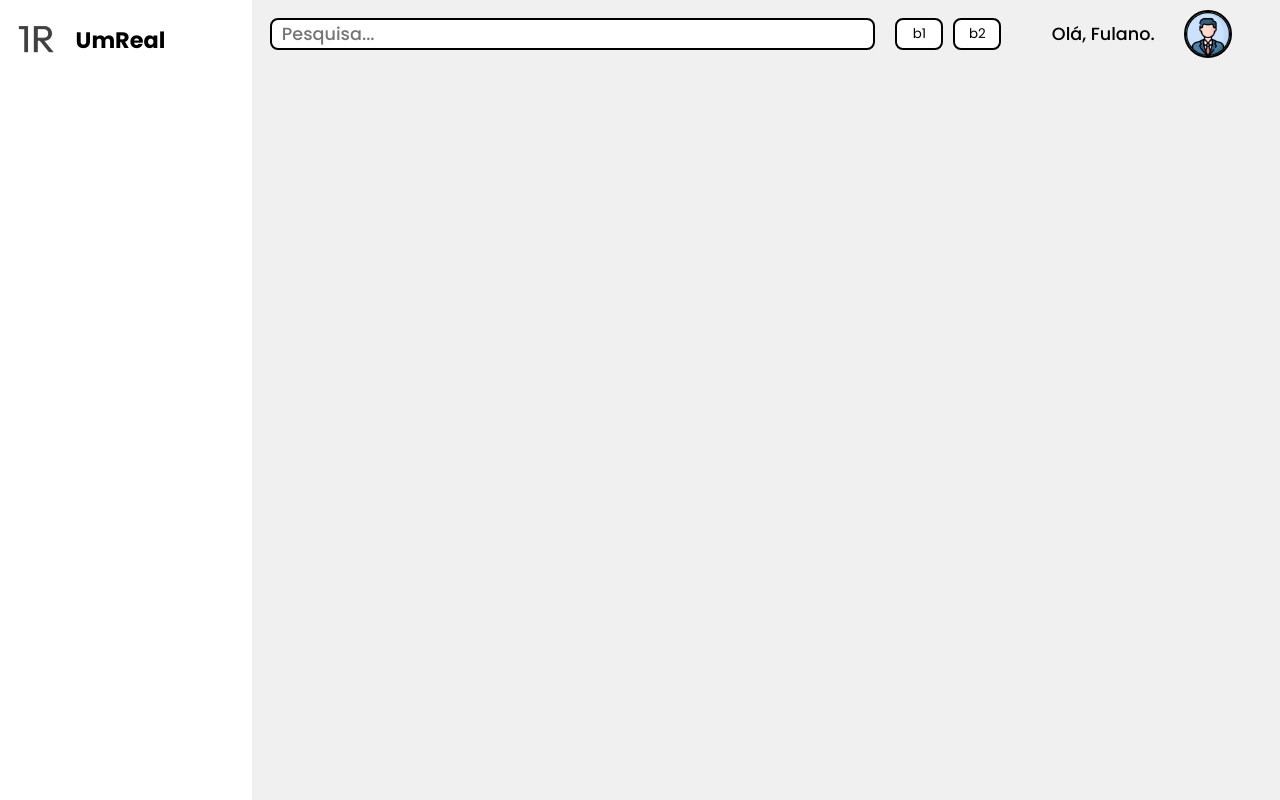
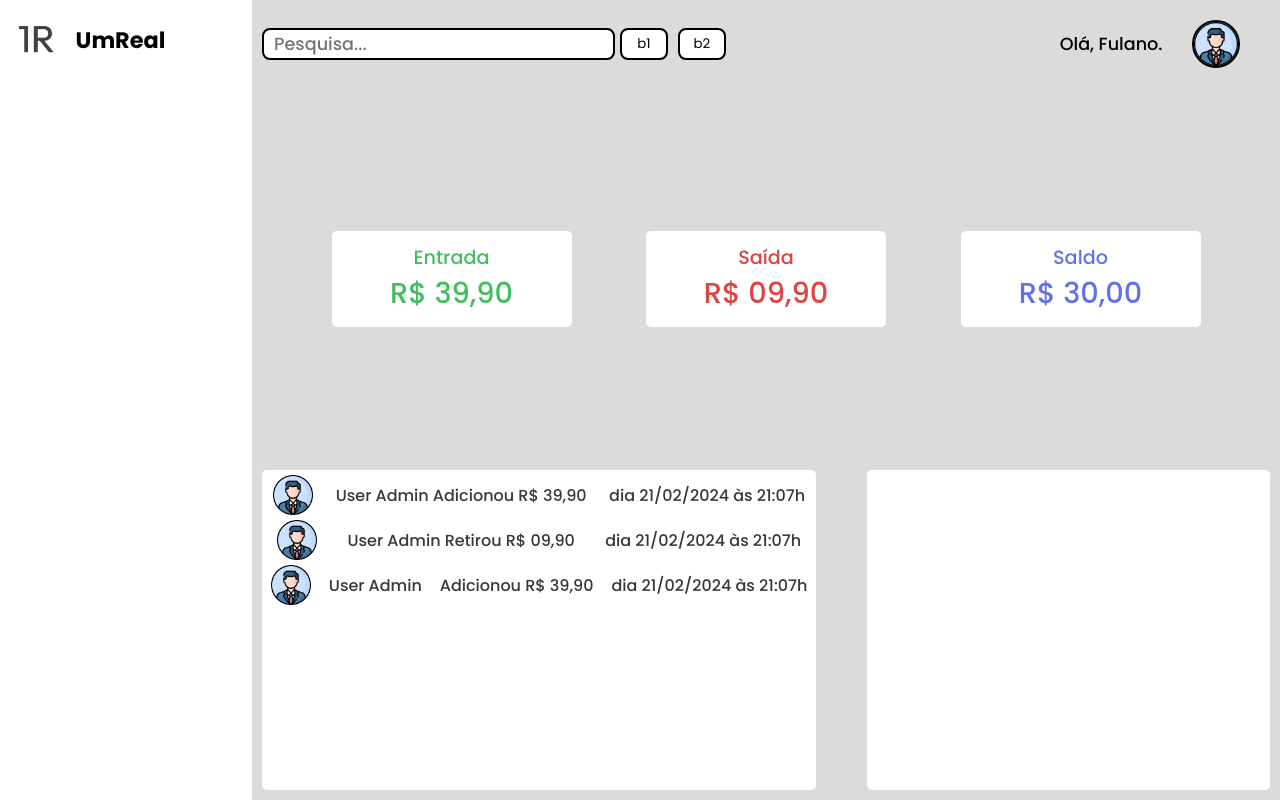
Before and after one commit to guialvesds/finance, an Angular app: page /home in a window 1280 px wide. Built offline with nearby package versions, Linux system fonts and the light colour scheme.

Commit message:
increment feature in home

```diff
--- a/src/app/pages/home/home-access/home-access.component.html
+++ b/src/app/pages/home/home-access/home-access.component.html
@@ -12,10 +12,12 @@
     </section>
     <section class="main-container">
         <div class="header-action">
-            <input type="search" name="search" placeholder="Pesquisa...">
-            <div class="button-actions">
-                <button>b1</button>
-                <button>b2</button>
+            <div class="input-btn">
+                <input type="search" name="search" placeholder="Pesquisa...">
+                <div class="button-actions">
+                    <button>b1</button>
+                    <button>b2</button>
+                </div>
             </div>
             <div class="account">
                 <span>Olá, Fulano.</span>
@@ -24,5 +26,47 @@
                 </button>
             </div>
         </div>
+        <div class="main-content">
+            <!-- Header cards  -->
+            <div class="all-finance-info">
+                <div class="card-pay-in">
+                    <span>Entrada</span>
+                    <span>R$ 39,90</span>
+                </div>
+                <div class="card-pay-out">
+                    <span>Saída</span>
+                    <span>R$ 09,90</span>
+                </div>
+                <div class="card-pay-result">
+                    <span>Saldo</span>
+                    <span>R$ 30,00</span>
+                </div>
+            </div>
+        </div>
+        <!-- content of transactions -->
+        <div class="contente-transactions">
+            <div class="info-transactions">
+                <div class="transacionts-unit">
+                    <img src="../../../../assets/perfil-image.png" alt="Foto de perfil.">
+                    <span>User Admin Adicionou R$ 39,90</span>
+                    <span> dia 21/02/2024 às 21:07h</span>
+                </div>
+
+                <div class="transacionts-unit">
+                    <img src="../../../../assets/perfil-image.png" alt="Foto de perfil.">
+                    <span>User Admin Retirou R$ 09,90</span>
+                    <span> dia 21/02/2024 às 21:07h</span>
+                </div>
+                <div class="transacionts-unit">
+                    <img src="../../../../assets/perfil-image.png" alt="Foto de perfil.">
+                    <span>User Admin</span>
+                    <span>Adicionou R$ 39,90</span>
+                    <span> dia 21/02/2024 às 21:07h</span>
+                </div>
+            </div>
+            <div class="grafic1">
+
+            </div>
+        </div>
     </section>
 </section>
--- a/src/app/pages/home/home-access/home-access.component.scss
+++ b/src/app/pages/home/home-access/home-access.component.scss
@@ -47,21 +47,35 @@
 
     .main-container {
         width: 80%;
-        height: 100%;
+        // height: 100%;
         border: none;
-        padding-inline: 10px;
-        background-color: rgb(240, 240, 240);
+        padding: 10px;
+        background-color: rgb(219, 219, 219);
+        display: flex;
+        flex-direction: column;
+        justify-content: space-between;
+        align-items: center;
 
         .header-action {
             width: 100%;
             margin-top: 10px;
             display: flex;
             flex-direction: row;
-            justify-content: space-around;
+            justify-content: space-between;
             align-items: center;
 
+
+            .input-btn {
+                display: flex;
+                flex-direction: row;
+                justify-content: flex-start;
+                align-items: center;
+                width: 50%;
+
+
+
                 input {
-                width: 60%;
+                    width: 70%;
                     height: 2rem;
                     border-radius: 8px;
                     border: 2px solid black;
@@ -71,6 +85,7 @@
                     font-size: 1.1em;
                     font-weight: 500;
                 }
+
 
                 .button-actions {
 
@@ -89,6 +104,11 @@
                     }
                 }
 
+            }
+
+
+
+
             .account {
                 width: 15rem;
                 display: flex;
@@ -105,7 +125,7 @@
                 }
 
                 button {
-                    max-width: 3rem;;
+                    max-width: 3rem;
                     border-radius: 100%;
                     display: flex;
                     justify-content: center;
@@ -120,19 +140,134 @@
                 }
             }
         }
+
+        .main-content,
+        .all-finance-info,
+        .contente-transactions {
+            width: 100%;
+            display: flex;
+            justify-content: center;
+            align-items: center;
+            flex-wrap: wrap;
+
+            .all-finance-info {
+                margin-top: 20px;
+                flex-direction: row;
+                justify-content: space-evenly;
+
+                .card-pay-in,
+                .card-pay-out,
+                .card-pay-result {
+                    width: 15rem;
+                    height: 6rem;
+                    display: flex;
+                    justify-content: center;
+                    align-items: center;
+                    flex-direction: column;
+                    background-color: white;
+                    border-radius: 5px;
+                    margin: 5px;
+
+                    font-size: 1.2em;
+                    font-weight: 500;
+
+                    span {
+                        &:nth-child(2) {
+                            font-size: 1.5em;
+                        }
                     }
                 }
 
-@media screen and (max-width: 900px) {
+                .card-pay-in {
+                    color: rgb(66, 190, 93);
+
+                }
+
+                .card-pay-out {
+                    color: rgb(221, 68, 68);
+                }
+
+                .card-pay-result {
+                    color: rgb(95, 114, 235);
+                }
+            }
+
+        }
+
+        .contente-transactions {
+            justify-content: space-between;
+
+            .info-transactions {
+                background-color: white;
+                width: 55%;
+                height: 20rem;
+
+                border-radius: 5px;
+
+                .transacionts-unit {
+                    margin-block: 5px;
+                    width: 100%;
+                    display: flex;
+                    justify-content: space-around;
+                    align-items: center;
+
+                    img {
+                        width: 2.5rem;
+                    }
+
+                    span {
+                        color: rgb(56, 56, 56);
+                        font-size: 1em;
+                        font-weight: 500;
+                    }
+                }
+            }
+
+            .grafic1 {
+                background-color: white;
+                width: 40%;
+                height: 20rem;
+                border-radius: 5px;
+            }
+        }
+    }
+
+
+}
+
+@media screen and (max-width: 1132px) {
+
+    .header-action {
 
         input {
             width: 40%;
             font-size: 1em;
         }
 
+        .button-actions {
+            button {
+                max-width: 2.5rem;
+            }
+        }
+    }
+}
+
+@media screen and (max-width: 900px) {
+
+    .header-action {
+        input {
+            width: 40%;
+            font-size: 1em;
+        }
+    }
+
     .account {
         span {
             display: none;
+        }
+
+        button {
+            margin-top: 2px;
         }
     }
 }
@@ -142,7 +277,7 @@
     .header-action {
 
         input {
-        width: 30%;
+            // width: 30%;
             font-size: 1em;
         }
     }
@@ -155,6 +290,10 @@
             display: none;
         }
 
+        button {
+            margin-top: 2px;
+        }
+
     }
 
 
```
Lines whose indentation alone changed are shown as unchanged.
